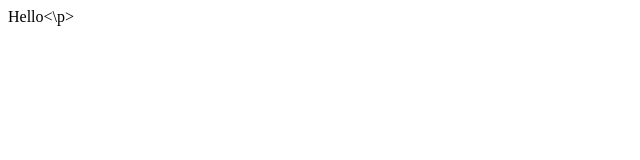
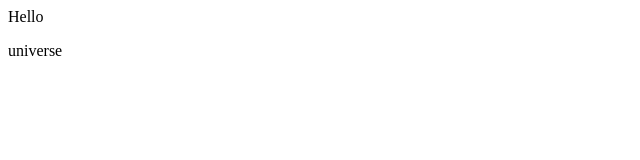
Before and after one commit to rohitgahlawat3862-ship-it/demo-repo, a plain HTML site: page index.html in a window 1280 px wide. Shown: the full height of the page, 0-640 px from the left. Drawn offline with Linux system fonts and the light colour scheme.

Commit message:
Updated index.html with a new line called universe

```diff
--- a/index.html
+++ b/index.html
@@ -1 +1,2 @@
-<p>Hello<\p>
+<p>Hello</p>
+<p>universe</p>
```
